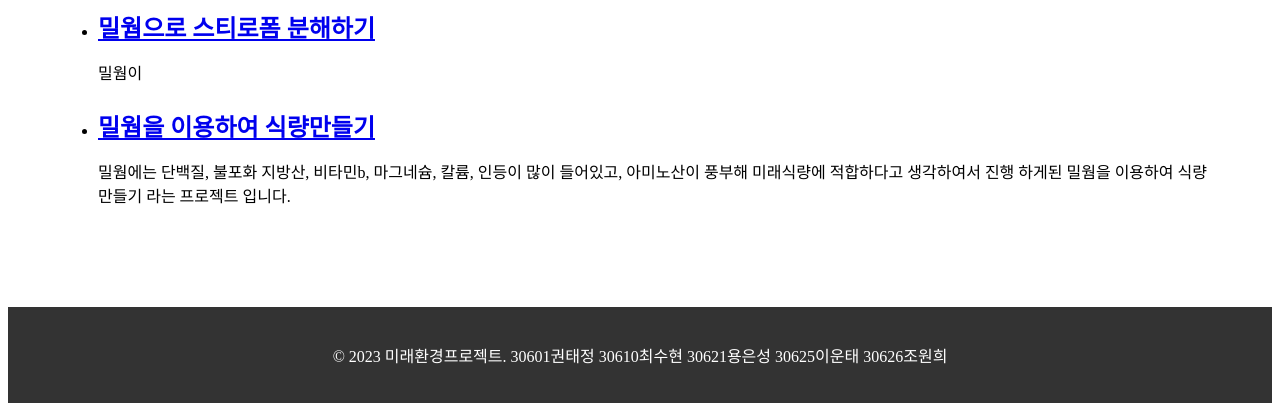
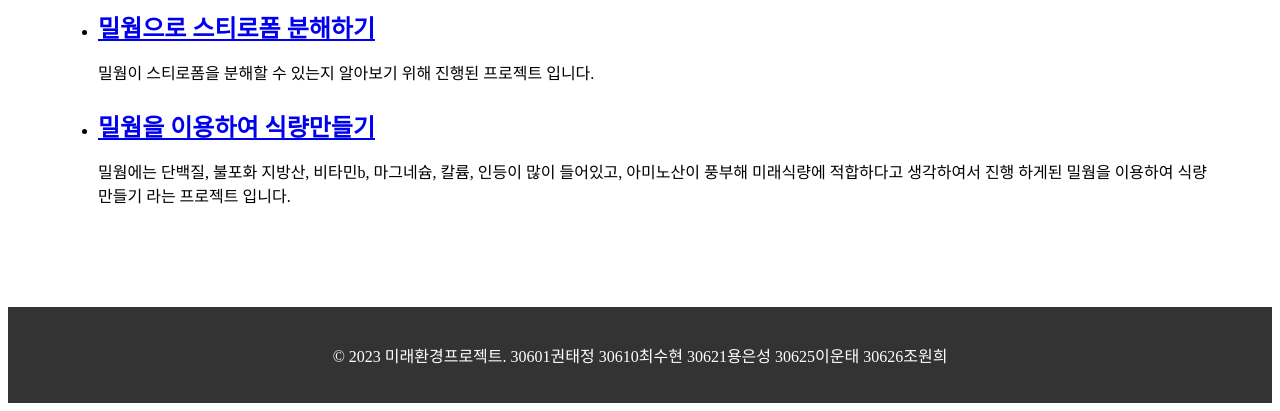
Before and after one commit to eunsungyong/eunsungyong.github.io, a plain HTML site: page index.html in a window 1280 px wide. Shown: the part 711-1122 px from the top of the page. Drawn offline with Linux system fonts and the light colour scheme.

Commit message:
Update index.html

```diff
--- a/index.html
+++ b/index.html
@@ -76,7 +76,7 @@
         <ul>
           <li>
             <h3><a href="스티로폼 분해.html">밀웜으로 스티로폼 분해하기</a></h3>
-            <p>밀웜이</p>
+            <p>밀웜이 스티로폼을 분해할 수 있는지 알아보기 위해 진행된 프로젝트 입니다.</p>
           </li>
         </ul>
         <ul>
```
